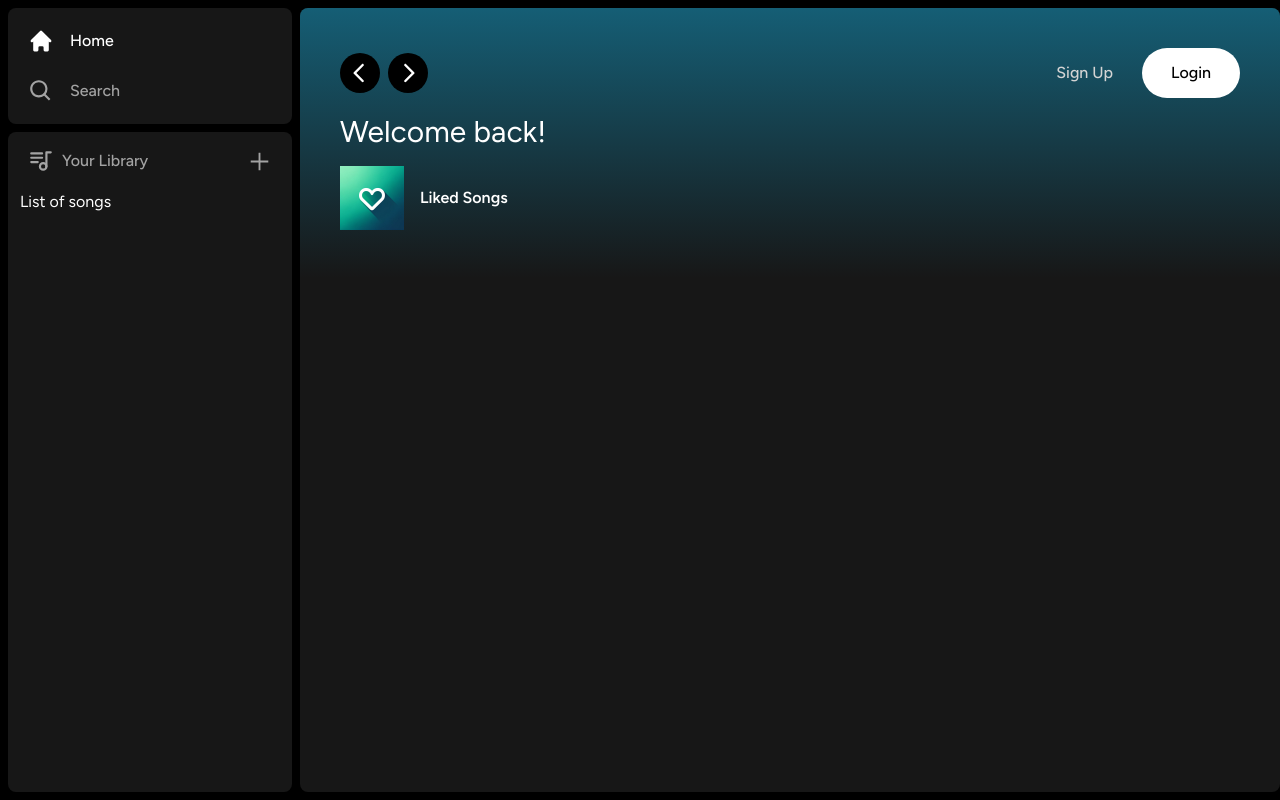
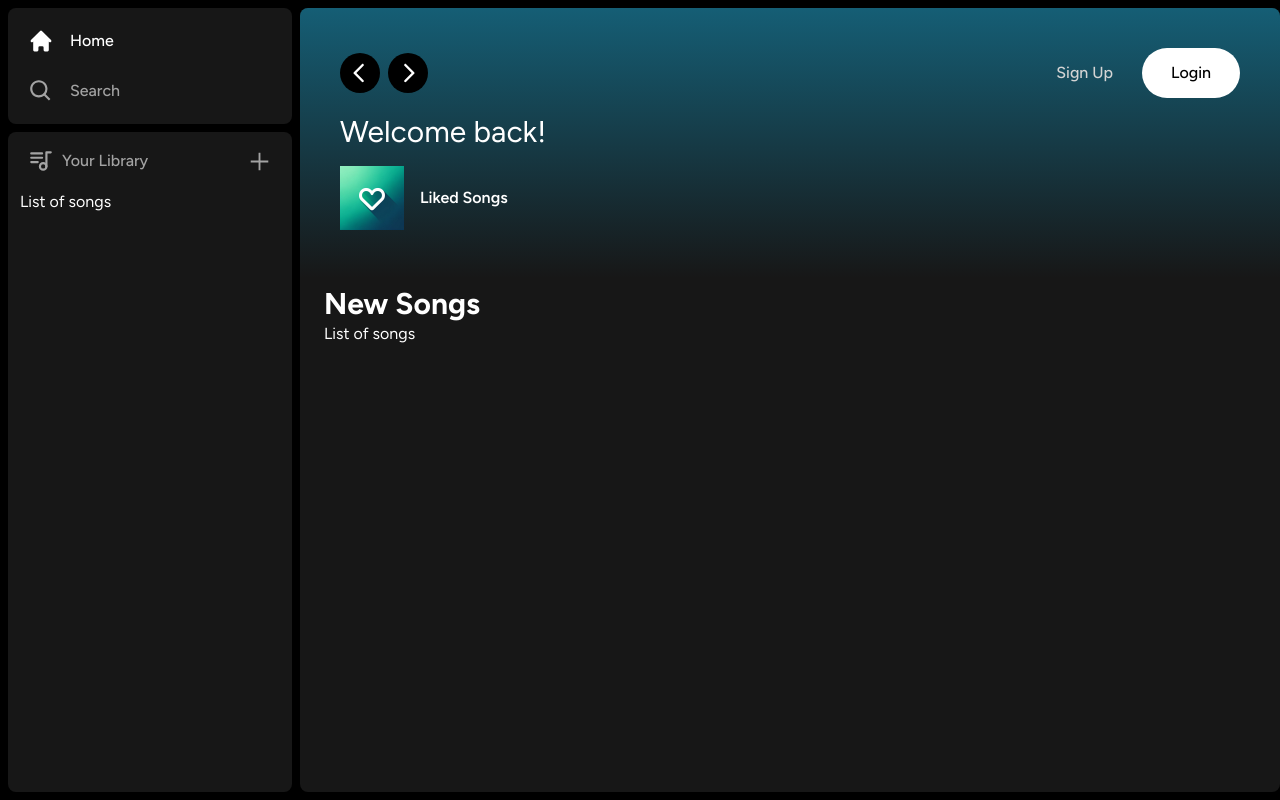
Before and after one commit to jon-jc/music-player, a Next.js app: page / in a window 1280 px wide. Built offline with nearby package versions, Linux system fonts and the light colour scheme.

Commit message:
Add new songs section to Home page and implement onClick event in ListItem component

```diff
--- a/app/(site)/page.tsx
+++ b/app/(site)/page.tsx
@@ -43,6 +43,12 @@
           </div>
         </div>
       </Header>
+      <div className="mt-2 mb-7 px-6">
+        <div className="flex justify-between items-center">
+          <h1 className="text-white text-3xl font-bold">New Songs</h1>
+        </div>
+        <div>List of songs</div>
+      </div>
     </div>
   );
 }
--- a/components/ListItem.tsx
+++ b/components/ListItem.tsx
@@ -17,6 +17,7 @@
   };
   return (
     <button
+      onClick={onClick}
       className="
     relative
     group
```
